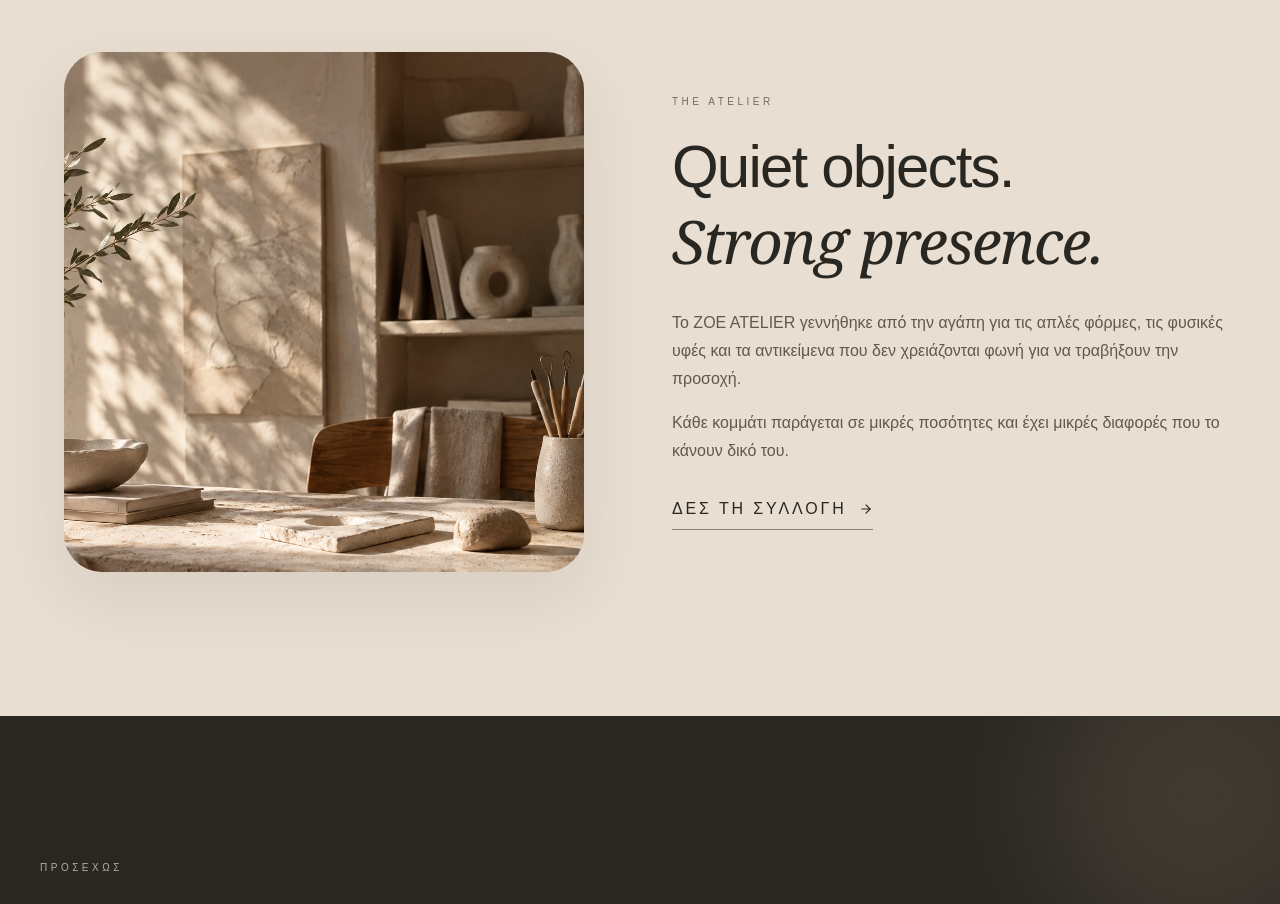
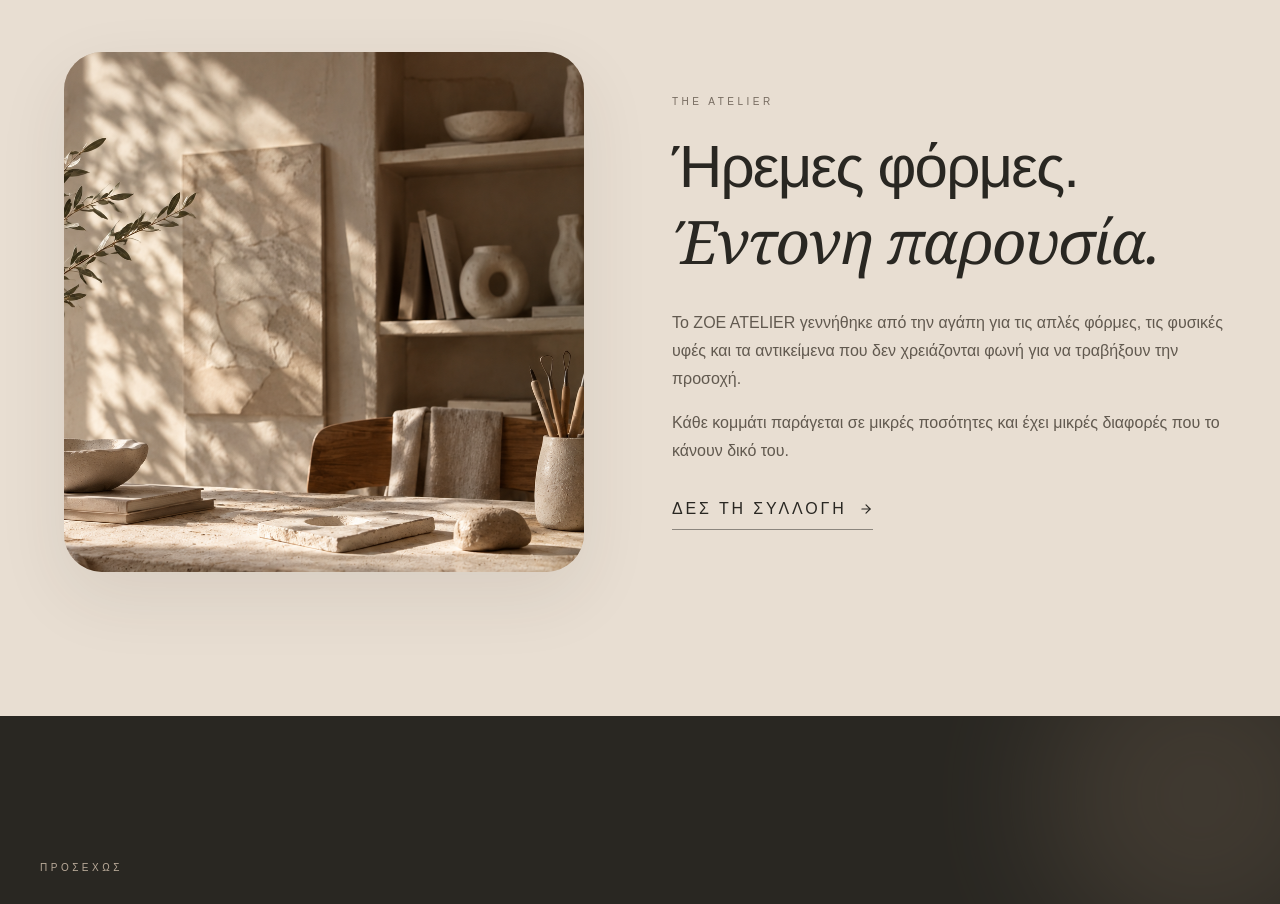
Before and after one commit to futvre/atelier, a Next.js app: page / in a window 1280 px wide. Shown: the part 3180-4084 px from the top of the page. Built offline with nearby package versions, Linux system fonts and the light colour scheme.

Commit message:
Update page.tsx

```diff
--- a/app/page.tsx
+++ b/app/page.tsx
@@ -419,9 +419,9 @@ export default function Home() {
           <div className="max-w-xl">
             <p className="mb-5 text-[10px] uppercase tracking-[.35em] text-[#766b60]">The atelier</p>
             <h2 className="text-4xl font-light leading-tight tracking-[-.03em] md:text-6xl">
-              Quiet objects.
+              Ήρεμες φόρμες.
               <br />
-              <i className="font-serif">Strong presence.</i>
+              <i className="font-serif">Έντονη παρουσία.</i>
             </h2>
             <p className="mt-7 text-sm leading-7 text-[#61594f] md:text-base">
               Το ZOE ATELIER γεννήθηκε από την αγάπη για τις απλές φόρμες, τις φυσικές υφές και τα αντικείμενα που δεν χρειάζονται φωνή για να τραβήξουν την προσοχή.
```
